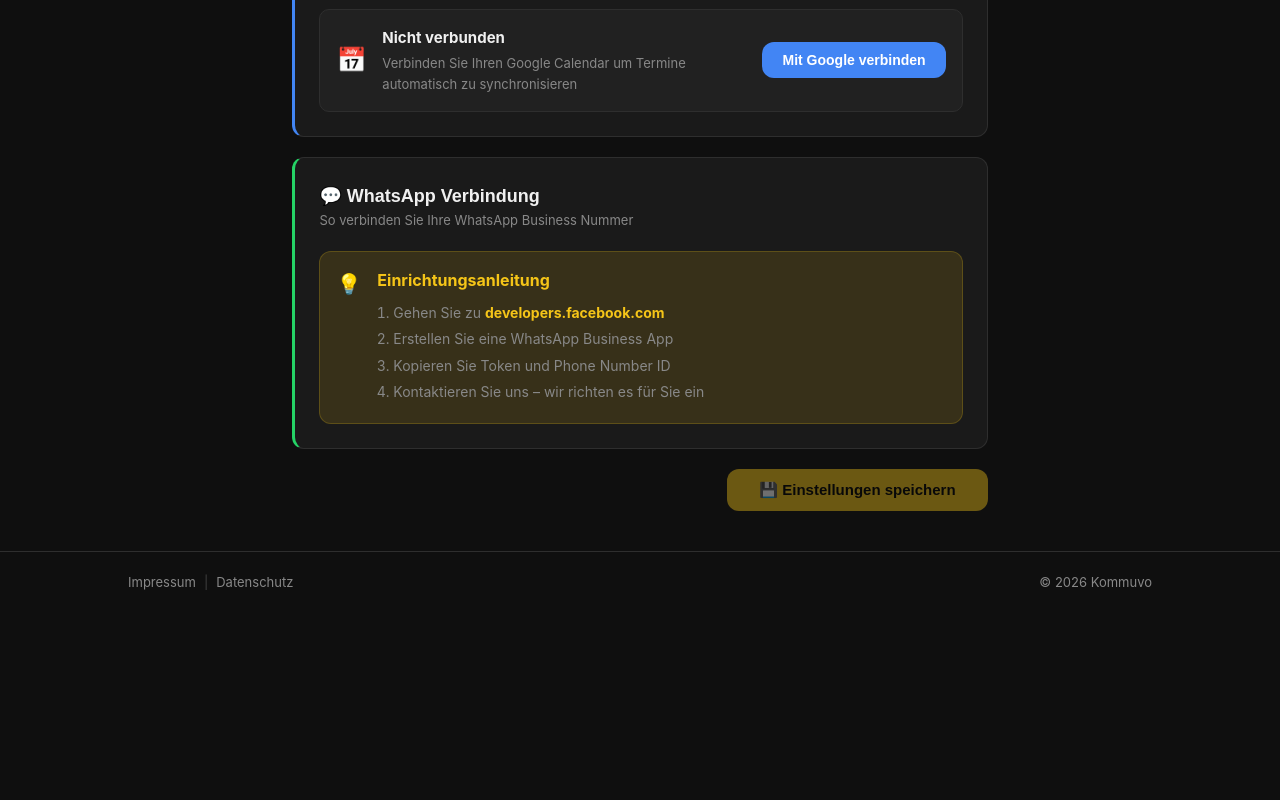
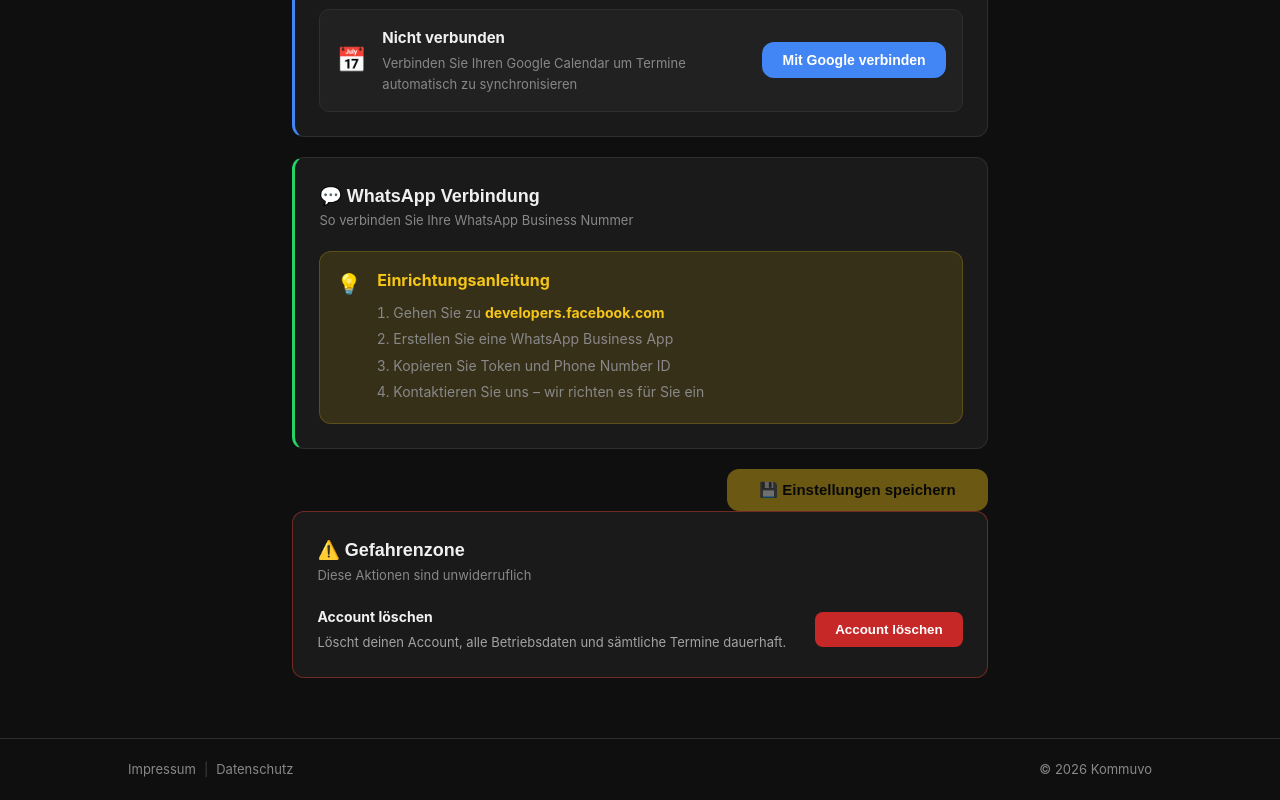
Before and after one commit to LukasBoerger/handwerkbot-frontend, an Angular app: page /settings in a window 1280 px wide. Shown: the part 2144-2944 px from the top of the page. Before the commit the page ends 2757 px from the top, so only its background shows below. Built offline with nearby package versions, Linux system fonts and the light colour scheme; no server answers; sample sign-in values are in the browser's storage.

Commit message:
security

```diff
--- a/src/app/pages/datenschutz/datenschutz.html
+++ b/src/app/pages/datenschutz/datenschutz.html
@@ -3,7 +3,6 @@
 
   <section>
     <h2>1. Verantwortlicher</h2>
-    <!-- TODO: Vollständige Adresse eintragen -->
     <p>
       Lukas Börger<br>
       [PLATZHALTER – Straße und Hausnummer]<br>
--- a/src/app/pages/impressum/impressum.html
+++ b/src/app/pages/impressum/impressum.html
@@ -3,9 +3,9 @@
 
   <section>
     <h2>Angaben gemäß § 5 TMG</h2>
-    <!-- TODO: Vollständige Adresse eintragen -->
     <p>
       Lukas Börger<br>
+      Einzelunternehmen, keine eingetragene Gesellschaft<br>
       [PLATZHALTER – Straße und Hausnummer]<br>
       [PLATZHALTER – PLZ und Ort]
     </p>
@@ -18,16 +18,15 @@
 
   <section>
     <h2>Verantwortlich für den Inhalt nach § 55 Abs. 2 RStV</h2>
-    <!-- TODO: Vollständige Adresse eintragen -->
     <p>
       Lukas Börger<br>
-      [PLATZHALTER – Adresse wie oben]
+      [PLATZHALTER – Straße und Hausnummer]<br>
+      [PLATZHALTER – PLZ und Ort]
     </p>
   </section>
 
   <section>
-    <h2>Umsatzsteuer-Identifikationsnummer</h2>
-    <!-- TODO: USt-IdNr eintragen falls vorhanden -->
-    <p>[PLATZHALTER – USt-IdNr falls vorhanden, sonst diesen Abschnitt entfernen]</p>
+    <h2>Umsatzsteuer</h2>
+    <p>Gemäß § 19 UStG wird keine Umsatzsteuer berechnet (Kleinunternehmerregelung).</p>
   </section>
 </div>
--- a/src/app/pages/landing/landing.html
+++ b/src/app/pages/landing/landing.html
@@ -9,7 +9,7 @@
       auf der Baustelle sind.
     </p>
     <div class="hero-actions">
-      <a class="btn-primary" routerLink="/register">30 Tage kostenlos testen →</a>
+      <a class="btn-primary" routerLink="/register">14 Tage kostenlos testen →</a>
       <a class="btn-ghost" routerLink="/login">Bereits Kunde</a>
     </div>
     <div class="hero-stats">
@@ -101,7 +101,7 @@
 <section class="pricing">
   <div class="section-label">Preise</div>
   <h2>Transparent.<br>Fair. Kündbar.</h2>
-  <p class="pricing-sub">Alle Pläne 30 Tage kostenlos testen — kein Risiko.</p>
+  <p class="pricing-sub">Alle Pläne 14 Tage kostenlos testen — kein Risiko.</p>
   <div class="pricing-grid">
     @for (plan of plans; track plan.name) {
       <div class="pricing-card" [class.highlighted]="plan.highlight">
--- a/src/app/pages/register/register.html
+++ b/src/app/pages/register/register.html
@@ -5,7 +5,7 @@
     <h1 class="auth-title">Konto erstellen</h1>
 
     <div class="register-benefits">
-      <span>✓ 30 Tage kostenlos</span>
+      <span>✓ 14 Tage kostenlos</span>
       <span>✓ Keine Kreditkarte</span>
       <span>✓ In 5 Min. eingerichtet</span>
     </div>
--- a/src/app/pages/settings/settings.html
+++ b/src/app/pages/settings/settings.html
@@ -242,4 +242,32 @@
 
     </form>
   }
+
+  <!-- DANGER ZONE -->
+  <mat-card class="section-card danger-card">
+    <mat-card-header>
+      <mat-card-title>⚠️ Gefahrenzone</mat-card-title>
+      <mat-card-subtitle>Diese Aktionen sind unwiderruflich</mat-card-subtitle>
+    </mat-card-header>
+    <mat-card-content>
+      <div class="danger-row">
+        <div class="danger-info">
+          <strong>Account löschen</strong>
+          <span>Löscht deinen Account, alle Betriebsdaten und sämtliche Termine dauerhaft.</span>
+        </div>
+        <button
+          class="btn-delete-account"
+          type="button"
+          (click)="openDeleteDialog()"
+          [disabled]="deletingAccount"
+          aria-label="Account löschen">
+          @if (deletingAccount) {
+            <mat-spinner diameter="18"></mat-spinner>
+          } @else {
+            Account löschen
+          }
+        </button>
+      </div>
+    </mat-card-content>
+  </mat-card>
 </div>
--- a/src/app/pages/settings/settings.scss
+++ b/src/app/pages/settings/settings.scss
@@ -324,6 +324,57 @@
   }
 }
 
+.danger-card {
+  border: 1px solid rgba(244, 67, 54, 0.4) !important;
+}
+
+.danger-row {
+  display: flex;
+  align-items: center;
+  justify-content: space-between;
+  gap: 16px;
+  flex-wrap: wrap;
+}
+
+.danger-info {
+  display: flex;
+  flex-direction: column;
+  gap: 4px;
+
+  strong {
+    font-size: 14px;
+  }
+
+  span {
+    font-size: 13px;
+    color: rgba(255, 255, 255, 0.6);
+    max-width: 480px;
+  }
+}
+
+.btn-delete-account {
+  background: #c62828;
+  color: #fff;
+  border: none;
+  padding: 10px 20px;
+  border-radius: 8px;
+  font-weight: 600;
+  cursor: pointer;
+  display: flex;
+  align-items: center;
+  gap: 8px;
+  white-space: nowrap;
+
+  &:hover:not(:disabled) {
+    background: #b71c1c;
+  }
+
+  &:disabled {
+    opacity: 0.6;
+    cursor: not-allowed;
+  }
+}
+
 // Billing Card
 .billing-card {
   border-left: 3px solid var(--accent) !important;
--- a/src/app/pages/settings/settings.ts
+++ b/src/app/pages/settings/settings.ts
@@ -1,8 +1,11 @@
 import { Component, DestroyRef, inject, OnInit, ChangeDetectorRef } from '@angular/core';
 import { takeUntilDestroyed } from '@angular/core/rxjs-interop';
+import { take } from 'rxjs';
 import { FormBuilder, FormGroup, Validators, ReactiveFormsModule } from '@angular/forms';
 import { TitleCasePipe } from '@angular/common';
 import { ActivatedRoute, RouterLink } from '@angular/router';
+import { MatDialog, MatDialogModule } from '@angular/material/dialog';
+import { Router } from '@angular/router';
 import { MatCardModule } from '@angular/material/card';
 import { MatFormFieldModule } from '@angular/material/form-field';
 import { MatInputModule } from '@angular/material/input';
@@ -24,6 +27,25 @@ interface BillingStatus {
 }
 
 @Component({
+  selector: 'app-delete-account-dialog',
+  standalone: true,
+  imports: [MatButtonModule, MatDialogModule],
+  template: `
+    <h2 mat-dialog-title>Account löschen</h2>
+    <mat-dialog-content>
+      <p>Bist du sicher? Alle deine Daten und Termine werden unwiderruflich gelöscht.</p>
+    </mat-dialog-content>
+    <mat-dialog-actions align="end">
+      <button mat-button mat-dialog-close>Abbrechen</button>
+      <button mat-raised-button color="warn" [mat-dialog-close]="true">
+        Endgültig löschen
+      </button>
+    </mat-dialog-actions>
+  `,
+})
+export class DeleteAccountDialogComponent {}
+
+@Component({
   selector: 'app-settings',
   imports: [
     ReactiveFormsModule,
@@ -39,6 +61,7 @@ interface BillingStatus {
     MatProgressSpinnerModule,
     MatDividerModule,
     MatSlideToggleModule,
+    MatDialogModule,
   ],
   templateUrl: './settings.html',
   styleUrl: './settings.scss',
@@ -53,6 +76,9 @@ export class Settings implements OnInit {
   billingStatus: BillingStatus | null = null;
   billingLoading = false;
   portalLoading = false;
+  deletingAccount = false;
+  private dialog = inject(MatDialog);
+  private router = inject(Router);
 
   private auth = inject(AuthService);
   private http = inject(HttpClient);
@@ -293,4 +319,23 @@ export class Settings implements OnInit {
       Authorization: `Bearer ${this.auth.getToken()}`,
     });
   }
+
+  openDeleteDialog() {
+    const ref = this.dialog.open(DeleteAccountDialogComponent, { width: '400px' });
+    ref.afterClosed().pipe(take(1)).subscribe((confirmed) => {
+      if (!confirmed) return;
+      this.deletingAccount = true;
+      this.auth.deleteAccount().subscribe({
+        next: () => {
+          this.snackBar.open('Dein Account wurde gelöscht.', 'OK', { duration: 4000 });
+          this.auth.logout();
+        },
+        error: () => {
+          this.deletingAccount = false;
+          this.snackBar.open('❌ Fehler beim Löschen des Accounts', 'OK', { duration: 3000 });
+          this.cdr.detectChanges();
+        },
+      });
+    });
+  }
 }
--- a/src/app/services/auth.service.ts
+++ b/src/app/services/auth.service.ts
@@ -1,5 +1,5 @@
 import { Injectable } from '@angular/core';
-import { HttpClient } from '@angular/common/http';
+import { HttpClient, HttpHeaders } from '@angular/common/http';
 import { Router } from '@angular/router';
 import { Observable, tap } from 'rxjs';
 import { environment } from '../../environments/environment';
@@ -38,6 +38,13 @@ export class AuthService {
     this.router.navigate(['/login']);
   }
 
+  deleteAccount(): Observable<void> {
+    const headers = new HttpHeaders({
+      Authorization: `Bearer ${this.getToken()}`
+    });
+    return this.http.delete<void>(`${environment.apiUrl}/api/users/me`, { headers });
+  }
+
   isLoggedIn(): boolean {
     return !!localStorage.getItem('token');
   }
```
Also changed, not shown: 1 other file (tests, documents, lock files or other folders).
